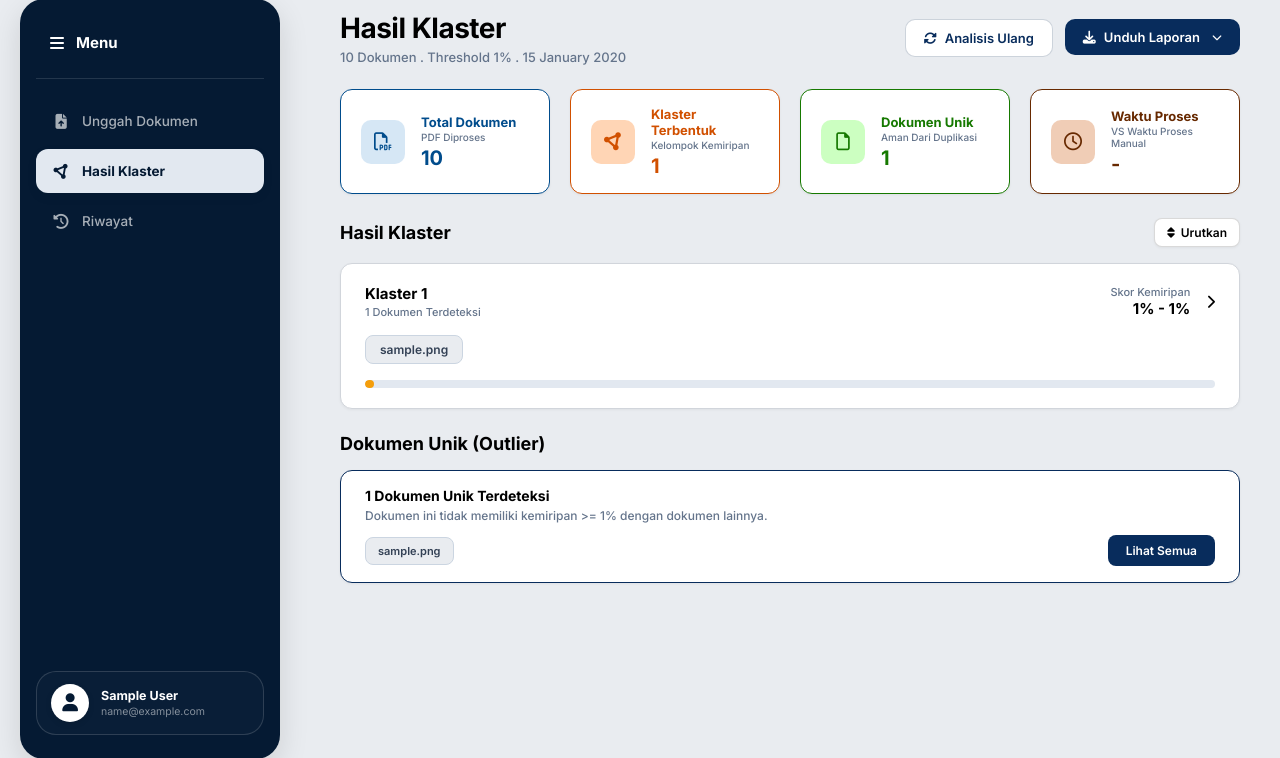
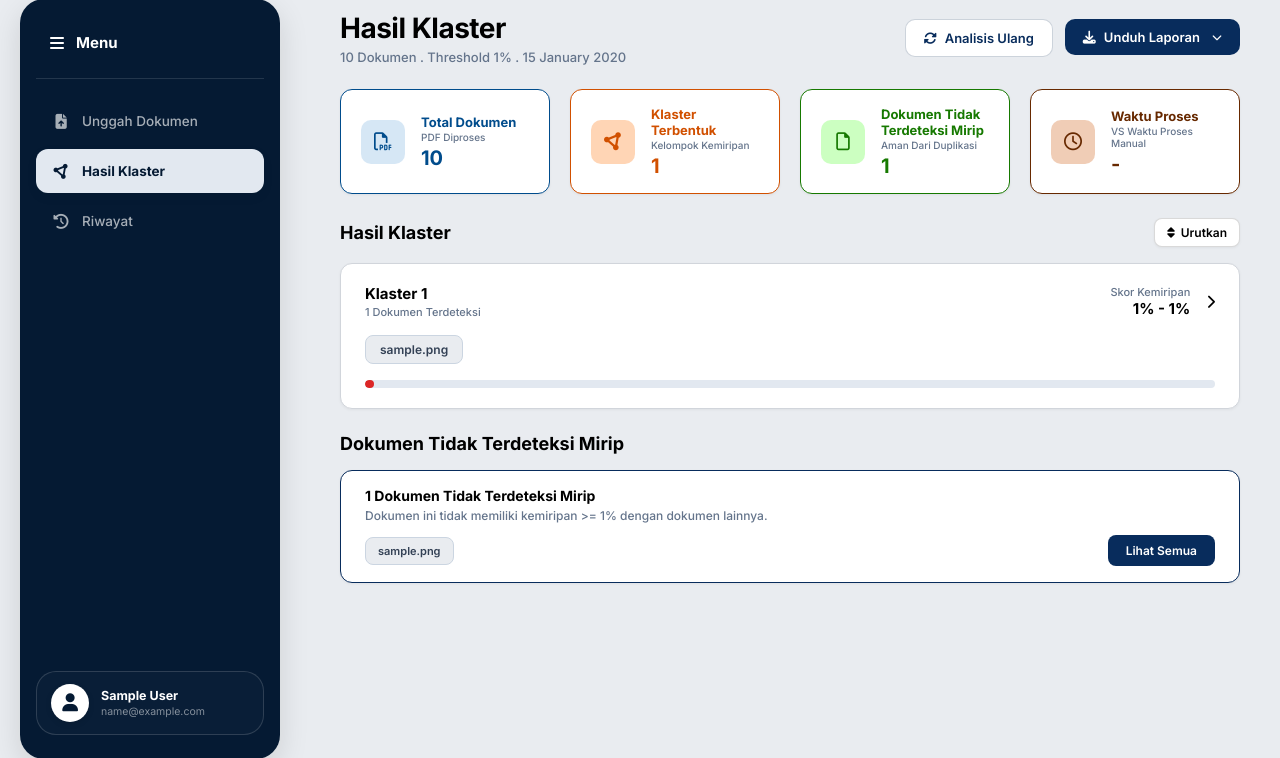
Before and after one commit to dheaasprla/KoTA308-Aplikasi-Pengelompokan-Dokumen-Tugas-Mahasiswa, a Flask app: page /analisis/sesi/1/hasil in a window 1280 px wide. Shown: the part 21-779 px from the top of the page. Run offline with Flask 3, Linux system fonts and the light colour scheme; the visitor is signed in with stand-in values (Sample User, id 1); tables that the repository leaves empty hold one stand-in row (values such as "Sample post").

Commit message:
refactor: pembaruan format ekspor laporan, penamaan dokumen tanpa kemiripan, dan warna bilah progres hasil klaster

```diff
--- a/app/analisis/routes.py
+++ b/app/analisis/routes.py
@@ -475,7 +475,7 @@ def ekspor_excel(id_sesi):
     # ════════════════════════════════════════
     ws2 = wb.create_sheet(title="Detail Klaster")
 
-    ws2.merge_cells('A1:D1')
+    ws2.merge_cells('A1:B1')
     ws2['A1'] = 'LAPORAN DETAIL KLASTER'
     ws2['A1'].font = Font(bold=True, size=16, color="082C5C")
     ws2['A1'].alignment = center
@@ -485,7 +485,7 @@ def ekspor_excel(id_sesi):
 
     for idx, k in enumerate(klaster_list, 1):
         # Header klaster
-        ws2.merge_cells(f'A{current_row}:D{current_row}')
+        ws2.merge_cells(f'A{current_row}:B{current_row}')
         ws2[f'A{current_row}'] = f'DETAIL ANGGOTA - KLASTER {idx}'
         ws2[f'A{current_row}'].fill = navy_fill
         ws2[f'A{current_row}'].font = header_font
@@ -493,8 +493,8 @@ def ekspor_excel(id_sesi):
         current_row += 1
 
         # Header kolom
-        headers_det = ['No', 'Nama File', 'Skor Kemiripan', 'Pasangan Terdekat']
-        col_widths_det = [6, 45, 18, 45]
+        headers_det = ['No', 'Nama File']
+        col_widths_det = [6, 75]
         for col, (header, width) in enumerate(zip(headers_det, col_widths_det), 1):
             cell = ws2.cell(row=current_row, column=col, value=header)
             cell.fill = PatternFill(start_color="C8E6C9", end_color="C8E6C9", fill_type="solid")
@@ -504,37 +504,17 @@ def ekspor_excel(id_sesi):
             ws2.column_dimensions[openpyxl.utils.get_column_letter(col)].width = width
         current_row += 1
 
-        # Ambil semua dokumen dan detail kemiripan dalam klaster
+        # Ambil semua dokumen dalam klaster
         dokumen_ids = [dk.id_dokumen for dk in k.dokumen_relations]
         dokumen_list = DokumenTugas.query.filter(
             DokumenTugas.id_dokumen.in_(dokumen_ids)
         ).all()
-        detail_list = DetailKemiripan.query.filter_by(id_klaster=k.id_klaster).all()
-
-        # Buat lookup skor per dokumen
-        skor_per_dok = {}
-        pasangan_per_dok = {}
-        for detail in detail_list:
-            dok1 = DokumenTugas.query.get(detail.id_dokumen1)
-            dok2 = DokumenTugas.query.get(detail.id_dokumen2)
-            if dok1 and dok2:
-                # Update skor tertinggi untuk dok1
-                if detail.id_dokumen1 not in skor_per_dok or detail.persentase_kemiripan > skor_per_dok[detail.id_dokumen1]:
-                    skor_per_dok[detail.id_dokumen1] = detail.persentase_kemiripan
-                    pasangan_per_dok[detail.id_dokumen1] = dok2.nama_file
-                # Update skor tertinggi untuk dok2
-                if detail.id_dokumen2 not in skor_per_dok or detail.persentase_kemiripan > skor_per_dok[detail.id_dokumen2]:
-                    skor_per_dok[detail.id_dokumen2] = detail.persentase_kemiripan
-                    pasangan_per_dok[detail.id_dokumen2] = dok1.nama_file
 
         for no, dok in enumerate(dokumen_list, 1):
-            skor = skor_per_dok.get(dok.id_dokumen, 0)
-            pasangan = pasangan_per_dok.get(dok.id_dokumen, '-')
-
-            data = [no, dok.nama_file, f'{skor}%', pasangan]
+            data = [no, dok.nama_file]
             for col, val in enumerate(data, 1):
                 cell = ws2.cell(row=current_row, column=col, value=val)
-                cell.alignment = center if col != 2 and col != 4 else left
+                cell.alignment = center if col == 1 else left
                 cell.border = border
                 if no % 2 == 0:
                     cell.fill = PatternFill(start_color="F8FAFC", end_color="F8FAFC", fill_type="solid")
@@ -544,7 +524,7 @@ def ekspor_excel(id_sesi):
 
     # Bagian Outlier
     ws2.merge_cells(f'A{current_row}:B{current_row}')
-    ws2[f'A{current_row}'] = 'DOKUMEN OUTLIER (KEMIRIPAN DI BAWAH THRESHOLD)'
+    ws2[f'A{current_row}'] = 'DOKUMEN TIDAK TERDETEKSI MIRIP'
     ws2[f'A{current_row}'].fill = navy_fill
     ws2[f'A{current_row}'].font = header_font
     ws2[f'A{current_row}'].alignment = left
@@ -816,7 +796,7 @@ def ekspor_pdf(id_sesi):
         ]))
 
         # Data detail klaster
-        headers_det = ['No', 'Nama File', 'Skor Kemiripan', 'Pasangan Terdekat']
+        headers_det = ['No', 'Nama File']
         det_table_data = [[
             Paragraph(h, ParagraphStyle('DetHeader', parent=table_header_style, textColor=colors.HexColor('#082C5C')))
             for h in headers_det
@@ -826,32 +806,14 @@ def ekspor_pdf(id_sesi):
         dokumen_list = DokumenTugas.query.filter(
             DokumenTugas.id_dokumen.in_(dokumen_ids)
         ).all()
-        detail_list = DetailKemiripan.query.filter_by(id_klaster=k.id_klaster).all()
-
-        skor_per_dok = {}
-        pasangan_per_dok = {}
-        for detail in detail_list:
-            dok1 = DokumenTugas.query.get(detail.id_dokumen1)
-            dok2 = DokumenTugas.query.get(detail.id_dokumen2)
-            if dok1 and dok2:
-                if detail.id_dokumen1 not in skor_per_dok or detail.persentase_kemiripan > skor_per_dok[detail.id_dokumen1]:
-                    skor_per_dok[detail.id_dokumen1] = detail.persentase_kemiripan
-                    pasangan_per_dok[detail.id_dokumen1] = dok2.nama_file
-                if detail.id_dokumen2 not in skor_per_dok or detail.persentase_kemiripan > skor_per_dok[detail.id_dokumen2]:
-                    skor_per_dok[detail.id_dokumen2] = detail.persentase_kemiripan
-                    pasangan_per_dok[detail.id_dokumen2] = dok1.nama_file
 
         for no, dok in enumerate(dokumen_list, 1):
-            skor = skor_per_dok.get(dok.id_dokumen, 0)
-            pasangan = pasangan_per_dok.get(dok.id_dokumen, '-')
             det_table_data.append([
                 Paragraph(str(no), table_text_center),
-                Paragraph(dok.nama_file, table_text_style),
-                Paragraph(f'{skor}%', table_text_center),
-                Paragraph(pasangan, table_text_style)
+                Paragraph(dok.nama_file, table_text_style)
             ])
 
-        detail_table = Table(det_table_data, colWidths=[30, 200, 93, 200])
+        detail_table = Table(det_table_data, colWidths=[40, 483])
         det_style = [
             ('BACKGROUND', (0,0), (-1,0), colors.HexColor('#C8E6C9')),
             ('VALIGN', (0,0), (-1,-1), 'TOP'),
@@ -871,7 +833,7 @@ def ekspor_pdf(id_sesi):
         ]))
 
     # Bagian Outlier (Navy Blue Bar)
-    outlier_header_data = [[Paragraph('DOKUMEN OUTLIER (KEMIRIPAN DI BAWAH THRESHOLD)', ParagraphStyle(
+    outlier_header_data = [[Paragraph('DOKUMEN TIDAK TERDETEKSI MIRIP', ParagraphStyle(
         'OutlierHeaderText',
         parent=styles['Normal'],
         fontName='Helvetica-Bold',
--- a/static/css/hasil_klaster.css
+++ b/static/css/hasil_klaster.css
@@ -408,11 +408,11 @@ body {
 }
 
 .indicator-fill.orange {
-    background-color: #F59E0B;
+    background-color: #DC2626;
 }
 
 .indicator-fill.orange-red {
-    background-color: #EA580C;
+    background-color: #DC2626;
 }
 
 .indicator-fill.red {
--- a/templates/hasil_klaster.html
+++ b/templates/hasil_klaster.html
@@ -79,7 +79,7 @@
                     <i class="fa-regular fa-file"></i>
                 </div>
                 <div class="stat-info">
-                    <div class="stat-title">Dokumen Unik</div>
+                    <div class="stat-title">Dokumen Tidak Terdeteksi Mirip</div>
                     <div class="stat-desc">Aman Dari Duplikasi</div>
                     <div class="stat-value">{{ total_outlier }}</div>
                 </div>
@@ -150,11 +150,11 @@
         </section>
 
         <section class="outliers-section">
-            <div class="section-title">Dokumen Unik (Outlier)</div>
+            <div class="section-title">Dokumen Tidak Terdeteksi Mirip</div>
 
             <div class="outliers-banner">
                 <div class="outliers-left">
-                    <div class="outliers-title">{{ total_outlier }} Dokumen Unik Terdeteksi</div>
+                    <div class="outliers-title">{{ total_outlier }} Dokumen Tidak Terdeteksi Mirip</div>
                     <div class="outliers-desc">Dokumen ini tidak memiliki kemiripan &gt;= {{ (threshold * 100)|int if
                         threshold is defined else 70 }}% dengan dokumen lainnya.</div>
 
@@ -176,7 +176,7 @@
                         {% endfor %}
                         {% if outliers|length > 2 %}
                         <div class="outlier-badge more-badge" id="btn-more-outliers"
-                            title="Lihat {{ outliers|length - 2 }} dokumen unik lainnya">
+                            title="Lihat {{ outliers|length - 2 }} dokumen tidak terdeteksi mirip lainnya">
                             + {{ outliers|length - 2 }} lainnya
                         </div>
                         {% endif %}
```
